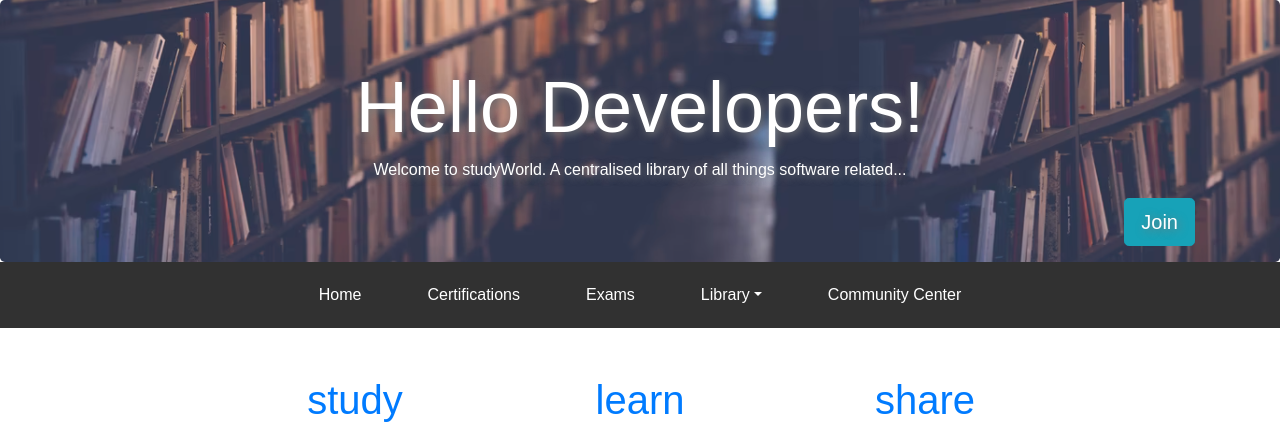
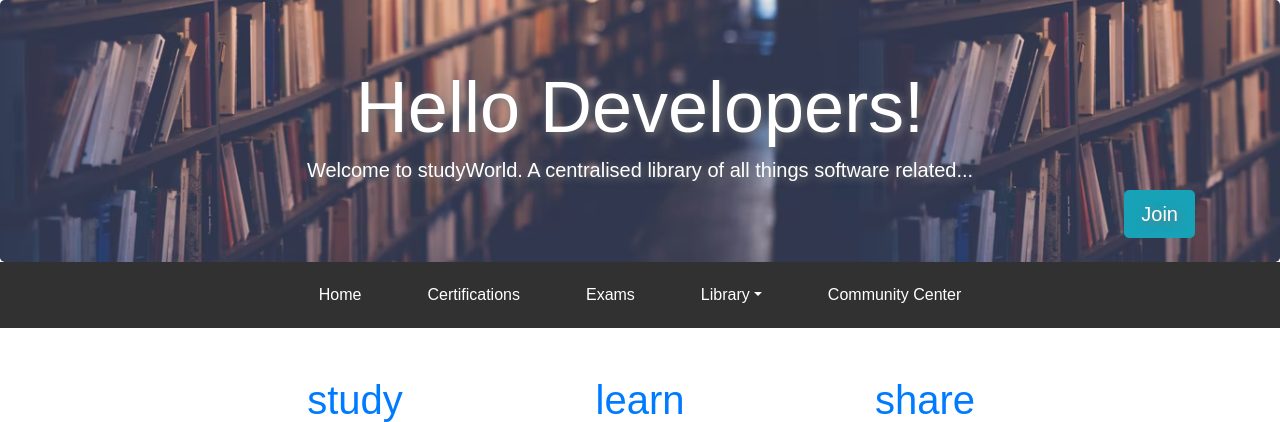
Before and after one commit to nandabritto/MSP-4, a Django app: page / in a window 1280 px wide. Shown: the part 54-476 px from the top of the page. Run offline with Django 3.2, Linux system fonts and the light colour scheme; some libraries are stand-ins or nearby versions.

Commit message:
update jumbotron text size across all screens

```diff
--- a/templates/index.html
+++ b/templates/index.html
@@ -18,9 +18,9 @@ Home Page
         <h1 class="display-3 text-center">
             Hello Developers!
         </h1>
-        <p class="text-center">
+        <h5 class="text-center">
             Welcome to studyWorld. A centralised library of all things software related...
-        </p>
+        </h5>
         <p><a class="btn btn-info btn-lg mr-20 float-right" href="#" role="button">Join</a></p>
     </div>
 </div>
--- a/templates/resources/badges.html
+++ b/templates/resources/badges.html
@@ -19,9 +19,9 @@ Earn Badges
         <h1 class="display-4 text-center">
             Show off what you have learnt with badges
         </h1>
-        <p class="text-center">
+        <h5 class="text-center">
             Learning is all well and good. But earning a badge, having a goal, is even better...
-        </p>
+        </h5>
     </div>
 </div>
 
--- a/templates/resources/frameworks.html
+++ b/templates/resources/frameworks.html
@@ -20,9 +20,9 @@ Framework Resources
         <h1 class="display-4 text-center">
             Frameworks !
         </h1>
-        <p class="text-center">
+        <h5 class="text-center">
             You don't need to reinvent the wheel !!!
-        </p>
+        </h5>
     </div>
 </div>
 
--- a/templates/resources/ide.html
+++ b/templates/resources/ide.html
@@ -19,9 +19,9 @@ IDE Resources
         <h1 class="display-4 text-center">
             Intergrated Development Environments !
         </h1>
-        <p class="text-center">
+        <h5 class="text-center">
             Programming without an IDE is like writing without a pen ...
-        </p>
+        </h5>
     </div>
 </div>
 
--- a/templates/resources/learning.html
+++ b/templates/resources/learning.html
@@ -19,9 +19,9 @@ IDE Resources
         <h1 class="display-4 text-center">
             Where to start learning !
         </h1>
-        <p class="text-center">
+        <h5 class="text-center">
             Here are a few beginner sites to start your learning Journey...
-        </p>
+        </h5>
     </div>
 </div>
 
--- a/templates/resources/media.html
+++ b/templates/resources/media.html
@@ -24,9 +24,9 @@ Media Resources
         <h1 class="display-4 text-center">
             Pictures Sound and Videos!
         </h1>
-        <p class="text-center">
+        <h5 class="text-center">
             This is your one stop shop for all things media, and all for the low low price of ..... FREE!!!
-        </p>
+        </h5>
     </div>
 </div>
 
--- a/templates/resources/resources.html
+++ b/templates/resources/resources.html
@@ -23,9 +23,9 @@ Resourcea Available
         <h1 class="display-4 text-center">
             Resources are everywhere !
         </h1>
-        <p class="text-center">
+        <h5 class="text-center">
             Here is a handy little library of hints, tips and tricks to help you simplify your development process and create your projects
-        </p>
+        </h5>
     </div>
 </div>
 
```
